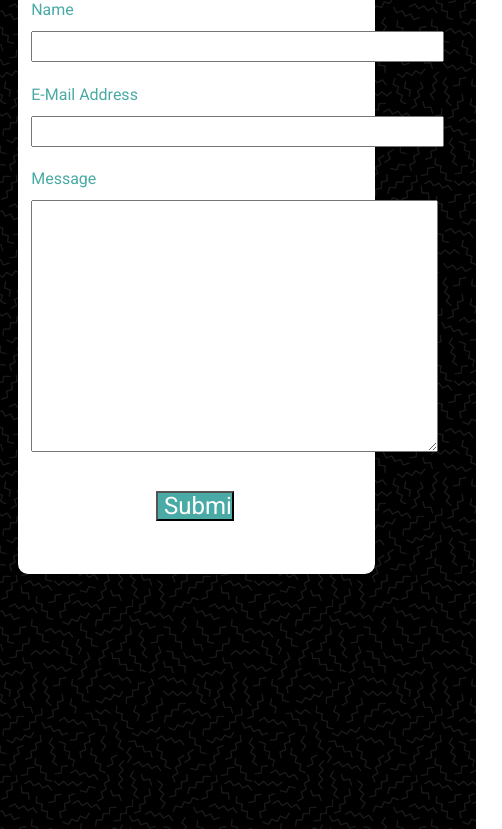
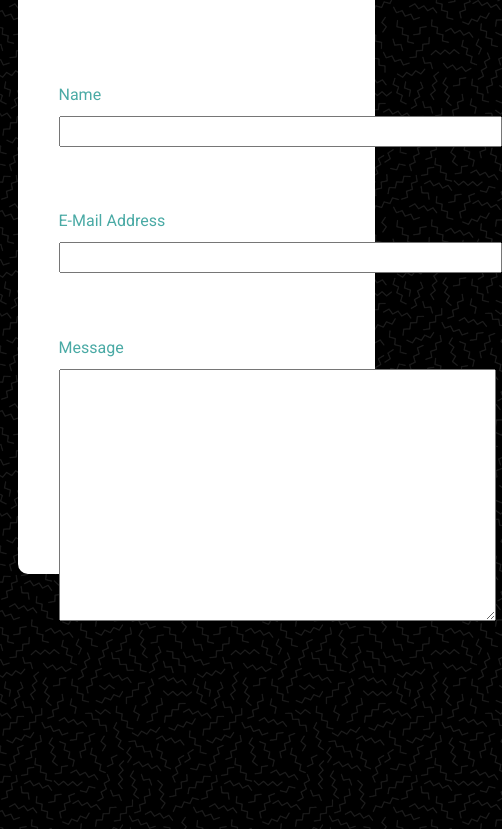
Before and after one commit to malvarius/responsive-portfolio, a plain HTML site: page contact.html in a window 390 px wide. Shown: the part 248-1077 px from the top of the page, 502 px wide, since content can reach past the window. Drawn offline with Linux system fonts and the light colour scheme.

Commit message:
update css

```diff
--- a/assets/css/style.css
+++ b/assets/css/style.css
@@ -968,16 +968,16 @@ MEDIA QUERIES START HERE
     }
     .name{
         position: absolute;
-        left: 8%;
-        top: 30%;
+        left: 15%;
+        top: 40%;
         line-height: 10px;
         font-family: 'Roboto', sans-serif;
         color: #4aaaa5;
     }
     .email {
         position: absolute;
-        left: 8%;
-        top: 40%;
+        left: 15%;
+        top: 55%;
         line-height: 10px;
         font-family: 'Roboto', sans-serif;
         color: #4aaaa5;
@@ -985,8 +985,8 @@ MEDIA QUERIES START HERE
     }
     .message {
         position: absolute;
-        left: 8%;
-        top: 50%;
+        left:15%;
+        top: 70%;
         line-height: 10px;
         font-family: 'Roboto', sans-serif;
         color: #4aaaa5;
@@ -996,7 +996,7 @@ MEDIA QUERIES START HERE
         width: 20%;
         position: absolute;
         left: 40%;
-        top: 87.5%;
+        top: 135%;
         line-height: 10px;
         font-family: 'Roboto', sans-serif;
         font-size: 24px;
@@ -1007,12 +1007,12 @@ MEDIA QUERIES START HERE
 
     /* basic and message input are details for the text boxes in the contact me page */
     .basic_input {
-        width: 135%;
+        width: 145%;
         height: 25px;
     }
 
     .message_input{
-        width: 135%;
+        width: 145%;
         height: 250px;
         padding: 0px;
         font-family: Arial, Helvetica, sans-serif;
```
